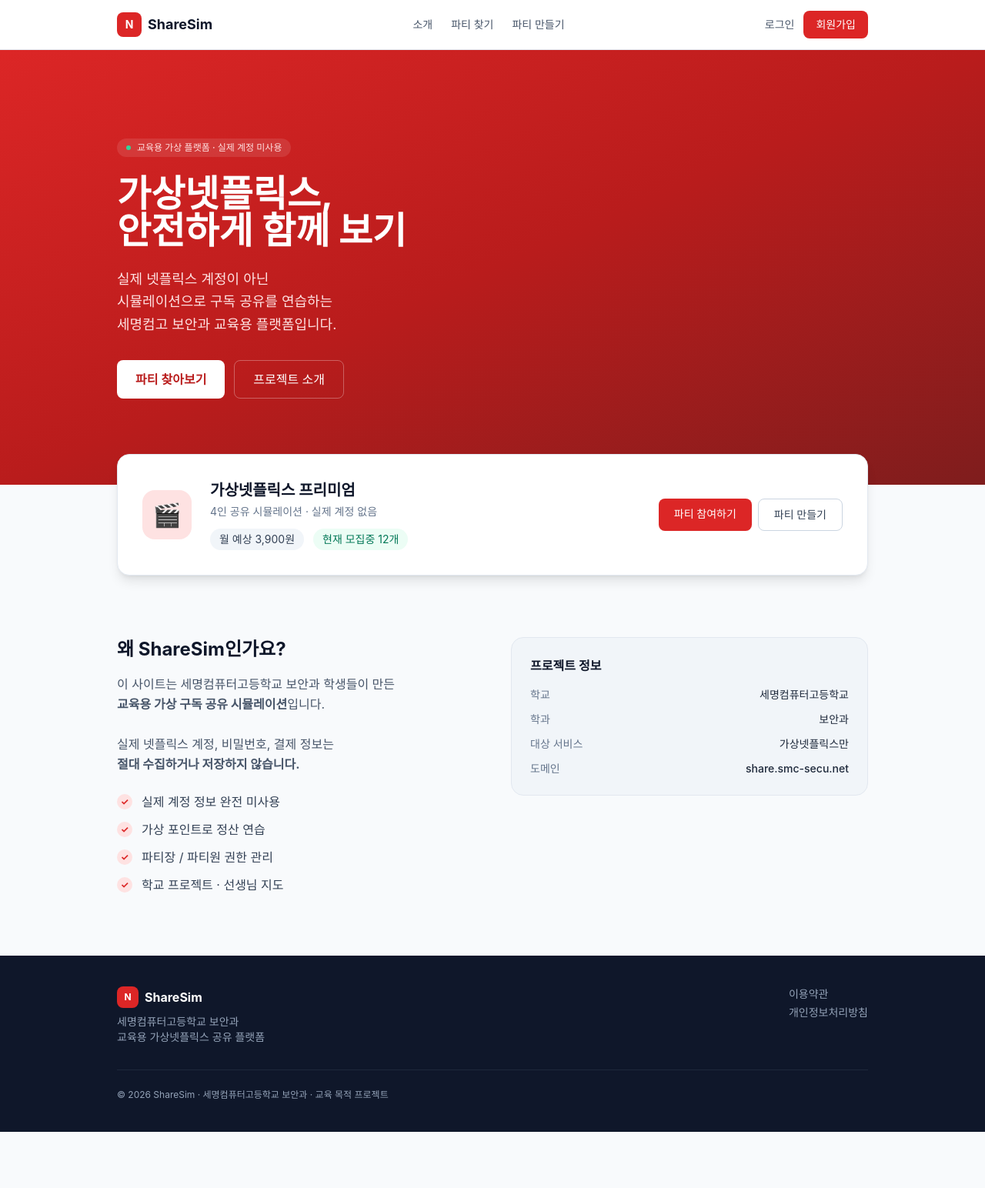
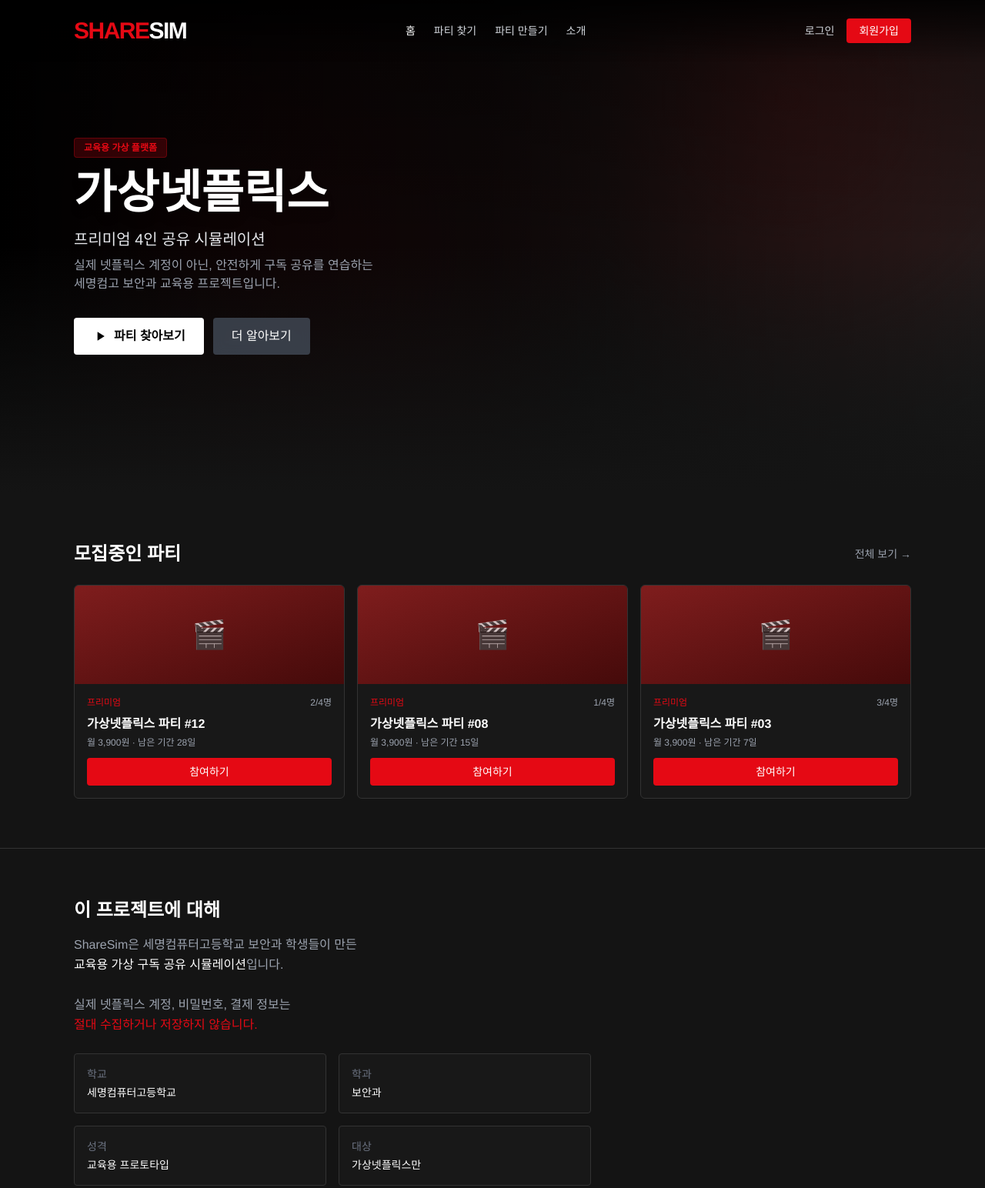
Before and after one commit to Batc3r/fakeshare, a plain HTML site: page index.html in a window 1280 px wide. Shown: the top 1544 px of the page at 77% size. Before the commit the page ends 1471 px from the top, so only its background shows below. Drawn offline with nearby package versions, Linux system fonts and the light colour scheme; a web font is replaced by a local one.

Commit message:
Update index.html

```diff
--- a/index.html
+++ b/index.html
@@ -3,35 +3,39 @@
 <head>
   <meta charset="UTF-8">
   <meta name="viewport" content="width=device-width, initial-scale=1.0">
-  <title>ShareSim - 가상넷플릭스 공유</title>
+  <title>ShareSim - 가상넷플릭스</title>
   <script src="https://cdn.tailwindcss.com"></script>
   <style>
-    @import url('https://fonts.googleapis.com/css2?family=Pretendard:wght@400;500;600;700&display=swap');
-    body { font-family: 'Pretendard', -apple-system, BlinkMacSystemFont, system-ui, sans-serif; }
+    @import url('https://fonts.googleapis.com/css2?family=Netflix+Sans:wght@400;500;700&family=Helvetica+Neue:wght@400;500;700&display=swap');
+    body {
+      font-family: 'Helvetica Neue', 'Netflix Sans', Arial, sans-serif;
+      background-color: #141414;
+    }
   </style>
 </head>
-<body class="bg-slate-50 text-slate-800">
+<body class="bg-[#141414] text-white">
 
-  <!-- 네비게이션 -->
-  <nav class="bg-white border-b border-slate-200 sticky top-0 z-50">
-    <div class="max-w-5xl mx-auto px-4 sm:px-6">
-      <div class="flex items-center justify-between h-16">
+  <!-- 네비게이션 (넷플 스타일) -->
+  <nav class="fixed top-0 left-0 right-0 z-50 bg-gradient-to-b from-black/80 to-transparent">
+    <div class="max-w-6xl mx-auto px-4 sm:px-8">
+      <div class="flex items-center justify-between h-16 sm:h-20">
+        <!-- 로고 -->
         <a href="/" class="flex items-center gap-2">
-          <div class="w-8 h-8 bg-red-600 rounded-lg flex items-center justify-center">
-            <span class="text-white font-bold text-sm">N</span>
-          </div>
-          <span class="font-bold text-lg text-slate-900">ShareSim</span>
+          <span class="text-[#E50914] font-bold text-2xl sm:text-3xl tracking-tighter">SHARE<span class="text-white">SIM</span></span>
         </a>
 
-        <div class="hidden sm:flex items-center gap-6">
-          <a href="#about" class="text-sm font-medium text-slate-600 hover:text-red-600 transition">소개</a>
-          <a href="#" class="text-sm font-medium text-slate-600 hover:text-red-600 transition">파티 찾기</a>
-          <a href="#" class="text-sm font-medium text-slate-600 hover:text-red-600 transition">파티 만들기</a>
+        <!-- 메뉴 -->
+        <div class="hidden md:flex items-center gap-6 text-sm font-medium">
+          <a href="#" class="text-white hover:text-gray-300 transition">홈</a>
+          <a href="#parties" class="text-gray-300 hover:text-white transition">파티 찾기</a>
+          <a href="#" class="text-gray-300 hover:text-white transition">파티 만들기</a>
+          <a href="#about" class="text-gray-300 hover:text-white transition">소개</a>
         </div>
 
-        <div class="flex items-center gap-3">
-          <a href="#" class="text-sm font-medium text-slate-600 hover:text-red-600 transition hidden sm:block">로그인</a>
-          <a href="#" class="bg-red-600 text-white text-sm font-medium px-4 py-2 rounded-lg hover:bg-red-700 transition">
+        <!-- 오른쪽 -->
+        <div class="flex items-center gap-4">
+          <a href="#" class="text-sm text-gray-300 hover:text-white transition hidden sm:block">로그인</a>
+          <a href="#" class="bg-[#E50914] hover:bg-[#f40612] text-white text-sm font-medium px-4 py-1.5 rounded transition">
             회원가입
           </a>
         </div>
@@ -39,138 +43,162 @@
     </div>
   </nav>
 
-  <!-- 히어로 -->
-  <section class="bg-gradient-to-br from-red-600 via-red-700 to-red-900 text-white">
-    <div class="max-w-5xl mx-auto px-4 sm:px-6 py-20 sm:py-28">
+  <!-- 히어로 (넷플 메인 배너 느낌) -->
+  <section class="relative h-[80vh] min-h-[500px] flex items-center">
+    <!-- 배경 그라데이션 -->
+    <div class="absolute inset-0 bg-gradient-to-r from-black via-black/70 to-transparent z-10"></div>
+    <div class="absolute inset-0 bg-gradient-to-t from-[#141414] via-transparent to-black/40 z-10"></div>
+
+    <!-- 가상 배경 (단색 + 패턴) -->
+    <div class="absolute inset-0 bg-[#1a1a1a]">
+      <div class="absolute inset-0 opacity-30" style="background-image: radial-gradient(circle at 20% 50%, #E50914 0%, transparent 50%), radial-gradient(circle at 80% 20%, #831010 0%, transparent 40%);"></div>
+    </div>
+
+    <div class="relative z-20 max-w-6xl mx-auto px-4 sm:px-8 w-full">
       <div class="max-w-xl">
-        <div class="inline-flex items-center gap-2 bg-white/10 text-red-100 text-xs font-medium px-3 py-1 rounded-full mb-6">
-          <span class="w-1.5 h-1.5 bg-emerald-400 rounded-full"></span>
-          교육용 가상 플랫폼 · 실제 계정 미사용
+        <div class="inline-flex items-center gap-2 bg-[#E50914]/20 text-[#E50914] text-xs font-semibold px-3 py-1 rounded mb-4 border border-[#E50914]/30">
+          교육용 가상 플랫폼
         </div>
-        <h1 class="text-3xl sm:text-5xl font-bold leading-tight mb-6">
-          가상넷플릭스,<br>
-          안전하게 함께 보기
+        <h1 class="text-4xl sm:text-6xl font-bold leading-tight mb-4 drop-shadow-lg">
+          가상넷플릭스
         </h1>
-        <p class="text-red-100 text-lg mb-8 leading-relaxed">
-          실제 넷플릭스 계정이 아닌<br class="hidden sm:block">
-          시뮬레이션으로 구독 공유를 연습하는<br class="hidden sm:block">
-          세명컴고 보안과 교육용 플랫폼입니다.
+        <p class="text-lg sm:text-xl text-gray-200 mb-2 font-medium">
+          프리미엄 4인 공유 시뮬레이션
         </p>
-        <div class="flex flex-col sm:flex-row gap-3">
-          <a href="#" class="inline-flex justify-center items-center bg-white text-red-700 font-semibold px-6 py-3 rounded-lg hover:bg-red-50 transition">
+        <p class="text-gray-400 text-sm sm:text-base mb-8 max-w-md leading-relaxed">
+          실제 넷플릭스 계정이 아닌, 안전하게 구독 공유를 연습하는<br class="hidden sm:block">
+          세명컴고 보안과 교육용 프로젝트입니다.
+        </p>
+        <div class="flex flex-wrap gap-3">
+          <a href="#parties" class="inline-flex items-center gap-2 bg-white text-black font-bold px-6 py-3 rounded hover:bg-gray-200 transition">
+            <svg class="w-5 h-5" fill="currentColor" viewBox="0 0 24 24"><path d="M8 5v14l11-7z"/></svg>
             파티 찾아보기
           </a>
-          <a href="#about" class="inline-flex justify-center items-center border border-white/30 text-white font-medium px-6 py-3 rounded-lg hover:bg-white/10 transition">
-            프로젝트 소개
+          <a href="#about" class="inline-flex items-center gap-2 bg-gray-600/70 text-white font-medium px-6 py-3 rounded hover:bg-gray-600 transition backdrop-blur">
+            더 알아보기
           </a>
         </div>
       </div>
     </div>
   </section>
 
-  <!-- 가상넷플릭스 카드 -->
-  <section class="max-w-5xl mx-auto px-4 sm:px-6 -mt-10">
-    <div class="bg-white rounded-2xl shadow-lg border border-slate-200 p-6 sm:p-8">
-      <div class="flex flex-col sm:flex-row sm:items-center gap-6">
-        <div class="w-16 h-16 bg-red-100 rounded-2xl flex items-center justify-center shrink-0">
-          <span class="text-3xl">🎬</span>
+  <!-- 파티 섹션 -->
+  <section id="parties" class="max-w-6xl mx-auto px-4 sm:px-8 py-12 sm:py-16">
+    <div class="flex items-center justify-between mb-6">
+      <h2 class="text-xl sm:text-2xl font-bold">모집중인 파티</h2>
+      <a href="#" class="text-sm text-gray-400 hover:text-white transition">전체 보기 →</a>
+    </div>
+
+    <!-- 파티 카드들 -->
+    <div class="grid grid-cols-1 sm:grid-cols-2 lg:grid-cols-3 gap-4">
+      <!-- 카드 1 -->
+      <div class="bg-[#181818] rounded-md overflow-hidden hover:bg-[#222] transition group cursor-pointer border border-[#333]">
+        <div class="h-32 bg-gradient-to-br from-red-900 to-red-950 flex items-center justify-center">
+          <span class="text-4xl opacity-80">🎬</span>
         </div>
-        <div class="flex-1">
-          <h2 class="text-xl font-bold text-slate-900 mb-1">가상넷플릭스 프리미엄</h2>
-          <p class="text-slate-500 text-sm mb-3">4인 공유 시뮬레이션 · 실제 계정 없음</p>
-          <div class="flex flex-wrap gap-3 text-sm">
-            <span class="bg-slate-100 text-slate-700 px-3 py-1 rounded-full">월 예상 3,900원</span>
-            <span class="bg-emerald-50 text-emerald-700 px-3 py-1 rounded-full">현재 모집중 12개</span>
+        <div class="p-4">
+          <div class="flex items-center justify-between mb-2">
+            <span class="text-xs font-medium text-[#E50914]">프리미엄</span>
+            <span class="text-xs text-gray-400">2/4명</span>
           </div>
+          <h3 class="font-semibold mb-1 group-hover:text-white">가상넷플릭스 파티 #12</h3>
+          <p class="text-xs text-gray-400 mb-3">월 3,900원 · 남은 기간 28일</p>
+          <button class="w-full bg-[#E50914] hover:bg-[#f40612] text-white text-sm font-medium py-2 rounded transition">
+            참여하기
+          </button>
         </div>
-        <div class="flex gap-2 shrink-0">
-          <a href="#" class="bg-red-600 text-white text-sm font-medium px-5 py-2.5 rounded-lg hover:bg-red-700 transition">
-            파티 참여하기
-          </a>
-          <a href="#" class="border border-slate-300 text-slate-700 text-sm font-medium px-5 py-2.5 rounded-lg hover:bg-slate-50 transition">
-            파티 만들기
-          </a>
+      </div>
+
+      <!-- 카드 2 -->
+      <div class="bg-[#181818] rounded-md overflow-hidden hover:bg-[#222] transition group cursor-pointer border border-[#333]">
+        <div class="h-32 bg-gradient-to-br from-red-900 to-red-950 flex items-center justify-center">
+          <span class="text-4xl opacity-80">🎬</span>
+        </div>
+        <div class="p-4">
+          <div class="flex items-center justify-between mb-2">
+            <span class="text-xs font-medium text-[#E50914]">프리미엄</span>
+            <span class="text-xs text-gray-400">1/4명</span>
+          </div>
+          <h3 class="font-semibold mb-1 group-hover:text-white">가상넷플릭스 파티 #08</h3>
+          <p class="text-xs text-gray-400 mb-3">월 3,900원 · 남은 기간 15일</p>
+          <button class="w-full bg-[#E50914] hover:bg-[#f40612] text-white text-sm font-medium py-2 rounded transition">
+            참여하기
+          </button>
+        </div>
+      </div>
+
+      <!-- 카드 3 -->
+      <div class="bg-[#181818] rounded-md overflow-hidden hover:bg-[#222] transition group cursor-pointer border border-[#333]">
+        <div class="h-32 bg-gradient-to-br from-red-900 to-red-950 flex items-center justify-center">
+          <span class="text-4xl opacity-80">🎬</span>
+        </div>
+        <div class="p-4">
+          <div class="flex items-center justify-between mb-2">
+            <span class="text-xs font-medium text-[#E50914]">프리미엄</span>
+            <span class="text-xs text-gray-400">3/4명</span>
+          </div>
+          <h3 class="font-semibold mb-1 group-hover:text-white">가상넷플릭스 파티 #03</h3>
+          <p class="text-xs text-gray-400 mb-3">월 3,900원 · 남은 기간 7일</p>
+          <button class="w-full bg-[#E50914] hover:bg-[#f40612] text-white text-sm font-medium py-2 rounded transition">
+            참여하기
+          </button>
         </div>
       </div>
     </div>
   </section>
 
   <!-- 소개 -->
-  <section id="about" class="max-w-5xl mx-auto px-4 sm:px-6 py-16 sm:py-20">
-    <div class="grid md:grid-cols-2 gap-12 items-start">
-      <div>
-        <h2 class="text-2xl font-bold text-slate-900 mb-4">왜 ShareSim인가요?</h2>
-        <p class="text-slate-600 leading-relaxed mb-6">
-          이 사이트는 세명컴퓨터고등학교 보안과 학생들이 만든<br>
-          <strong>교육용 가상 구독 공유 시뮬레이션</strong>입니다.<br><br>
+  <section id="about" class="border-t border-[#333]">
+    <div class="max-w-6xl mx-auto px-4 sm:px-8 py-16">
+      <div class="max-w-2xl">
+        <h2 class="text-2xl font-bold mb-4">이 프로젝트에 대해</h2>
+        <p class="text-gray-400 leading-relaxed mb-6">
+          ShareSim은 세명컴퓨터고등학교 보안과 학생들이 만든<br>
+          <span class="text-white">교육용 가상 구독 공유 시뮬레이션</span>입니다.<br><br>
           실제 넷플릭스 계정, 비밀번호, 결제 정보는<br>
-          <strong>절대 수집하거나 저장하지 않습니다.</strong>
+          <span class="text-[#E50914] font-medium">절대 수집하거나 저장하지 않습니다.</span>
         </p>
-        <ul class="space-y-3">
-          <li class="flex items-start gap-3">
-            <span class="w-5 h-5 bg-red-100 text-red-600 rounded-full flex items-center justify-center text-xs font-bold mt-0.5">✓</span>
-            <span class="text-slate-700">실제 계정 정보 완전 미사용</span>
-          </li>
-          <li class="flex items-start gap-3">
-            <span class="w-5 h-5 bg-red-100 text-red-600 rounded-full flex items-center justify-center text-xs font-bold mt-0.5">✓</span>
-            <span class="text-slate-700">가상 포인트로 정산 연습</span>
-          </li>
-          <li class="flex items-start gap-3">
-            <span class="w-5 h-5 bg-red-100 text-red-600 rounded-full flex items-center justify-center text-xs font-bold mt-0.5">✓</span>
-            <span class="text-slate-700">파티장 / 파티원 권한 관리</span>
-          </li>
-          <li class="flex items-start gap-3">
-            <span class="w-5 h-5 bg-red-100 text-red-600 rounded-full flex items-center justify-center text-xs font-bold mt-0.5">✓</span>
-            <span class="text-slate-700">학교 프로젝트 · 선생님 지도</span>
-          </li>
-        </ul>
-      </div>
-
-      <div class="bg-slate-100 rounded-2xl p-6 border border-slate-200">
-        <h3 class="font-semibold text-slate-900 mb-4">프로젝트 정보</h3>
-        <dl class="space-y-3 text-sm">
-          <div class="flex justify-between">
-            <dt class="text-slate-500">학교</dt>
-            <dd class="font-medium">세명컴퓨터고등학교</dd>
+        <div class="grid grid-cols-2 gap-4 text-sm">
+          <div class="bg-[#181818] rounded p-4 border border-[#333]">
+            <p class="text-gray-500 mb-1">학교</p>
+            <p class="font-medium">세명컴퓨터고등학교</p>
           </div>
-          <div class="flex justify-between">
-            <dt class="text-slate-500">학과</dt>
-            <dd class="font-medium">보안과</dd>
+          <div class="bg-[#181818] rounded p-4 border border-[#333]">
+            <p class="text-gray-500 mb-1">학과</p>
+            <p class="font-medium">보안과</p>
           </div>
-          <div class="flex justify-between">
-            <dt class="text-slate-500">대상 서비스</dt>
-            <dd class="font-medium">가상넷플릭스만</dd>
+          <div class="bg-[#181818] rounded p-4 border border-[#333]">
+            <p class="text-gray-500 mb-1">성격</p>
+            <p class="font-medium">교육용 프로토타입</p>
           </div>
-          <div class="flex justify-between">
-            <dt class="text-slate-500">도메인</dt>
-            <dd class="font-medium">share.smc-secu.net</dd>
+          <div class="bg-[#181818] rounded p-4 border border-[#333]">
+            <p class="text-gray-500 mb-1">대상</p>
+            <p class="font-medium">가상넷플릭스만</p>
           </div>
-        </dl>
+        </div>
       </div>
     </div>
   </section>
 
   <!-- 푸터 -->
-  <footer class="bg-slate-900 text-slate-400">
-    <div class="max-w-5xl mx-auto px-4 sm:px-6 py-10">
-      <div class="flex flex-col sm:flex-row justify-between items-start gap-6">
+  <footer class="border-t border-[#333] bg-black">
+    <div class="max-w-6xl mx-auto px-4 sm:px-8 py-10">
+      <div class="flex flex-col sm:flex-row justify-between gap-6">
         <div>
-          <div class="flex items-center gap-2 mb-2">
-            <div class="w-7 h-7 bg-red-600 rounded-lg flex items-center justify-center">
-              <span class="text-white font-bold text-xs">N</span>
-            </div>
-            <span class="font-bold text-white">ShareSim</span>
+          <span class="text-[#E50914] font-bold text-xl tracking-tighter">SHARE<span class="text-white">SIM</span></span>
+          <p class="text-gray-500 text-sm mt-2">세명컴퓨터고등학교 보안과<br>교육용 가상넷플릭스 공유 플랫폼</p>
+        </div>
+        <div class="flex gap-8 text-sm text-gray-500">
+          <div class="space-y-2">
+            <a href="#" class="block hover:text-white transition">이용약관</a>
+            <a href="#" class="block hover:text-white transition">개인정보처리방침</a>
           </div>
-          <p class="text-sm">세명컴퓨터고등학교 보안과<br>교육용 가상넷플릭스 공유 플랫폼</p>
-        </div>
-        <div class="text-sm space-y-1">
-          <a href="#" class="block hover:text-white transition">이용약관</a>
-          <a href="#" class="block hover:text-white transition">개인정보처리방침</a>
         </div>
       </div>
-      <div class="border-t border-slate-800 mt-8 pt-6 text-xs">
-        © 2026 ShareSim · 세명컴퓨터고등학교 보안과 · 교육 목적 프로젝트
-      </div>
+      <p class="text-gray-600 text-xs mt-8">
+        © 2026 ShareSim · 세명컴퓨터고등학교 보안과 · 교육 목적 프로젝트<br>
+        이 사이트는 넷플릭스와 무관하며, 실제 계정 공유를 중개하지 않습니다.
+      </p>
     </div>
   </footer>
 
```
